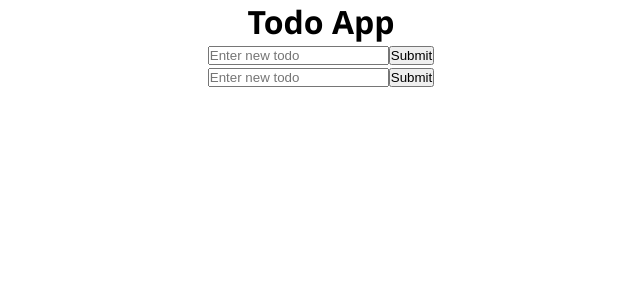
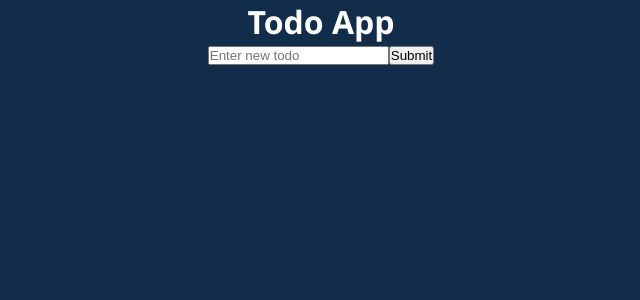
Before and after one commit to uunmuun/Todo-App, a React (Create React App) app: page / in a window 1280 px wide. Shown: the top 300 px of the page, without its empty margins (319-959 px from the left). Built offline with nearby package versions, Linux system fonts and the light colour scheme.

Commit message:
updating the search engine after adding text to todo

```diff
--- a/src/App.js
+++ b/src/App.js
@@ -1,12 +1,20 @@
 import TodoForm from './components/Todos/TodoForm'
+import TodoList from './components/Todos/TodoList'
 import './App.css'
+import { useState } from 'react'
 
 function App() {
+  const [todos, setTodos] = useState([])
+
+  const addTodoHandler = (text) => {
+    setTodos([...todos.text])
+  }
+
   return (
     <div className="App">
       <h1>Todo App</h1>
-      <TodoForm />
-      <TodoForm />
+      <TodoForm addTodo={addTodoHandler} />
+      <TodoList todos={todos} />
     </div>
   )
 }
--- a/src/components/Todos/Todo.js
+++ b/src/components/Todos/Todo.js
@@ -1,5 +1,5 @@
-function Todo() {
-  return <h1>This is Todo</h1>
+function Todo({ todo }) {
+  return <h1>{todo}</h1>
 }
 
 export default Todo
--- a/src/components/Todos/TodoForm.js
+++ b/src/components/Todos/TodoForm.js
@@ -1,7 +1,20 @@
-function TodoForm() {
+import { useState } from 'react'
+
+function TodoForm({ addTodo }) {
+  const [text, setText] = useState('')
+  const onSubmitHandler = (event) => {
+    event.preventDefault()
+    addTodo(text)
+    setText('')
+  }
+
   return (
-    <form>
-      <input placeholder="Enter new todo" />
+    <form onSubmit={onSubmitHandler}>
+      <input
+        placeholder="Enter new todo"
+        value={text}
+        onChange={(e) => setText(e.target.value)}
+      />
       <button type="submit">Submit</button>
     </form>
   )
--- a/src/components/Todos/TodoList.js
+++ b/src/components/Todos/TodoList.js
@@ -1,13 +1,7 @@
 import Todo from './Todo'
 
-function TodoList() {
-  return (
-    <>
-      <Todo />
-      <Todo />
-      <Todo />
-    </>
-  )
+function TodoList({ todos }) {
+  return todos.map((todo, index) => <Todo key={index} todo={todo} />)
 }
 
 export default TodoList
--- a/src/index.css
+++ b/src/index.css
@@ -6,4 +6,6 @@
 body {
   font-family: 'Segoe UI', 'Roboto', 'Oxygen', 'Ubuntu', 'Cantarell',
     'Fira Sans', 'Droid Sans', 'Helvetica Neue', sans-serif;
+  color: white;
+  background-color: #112d49;
 }
```
